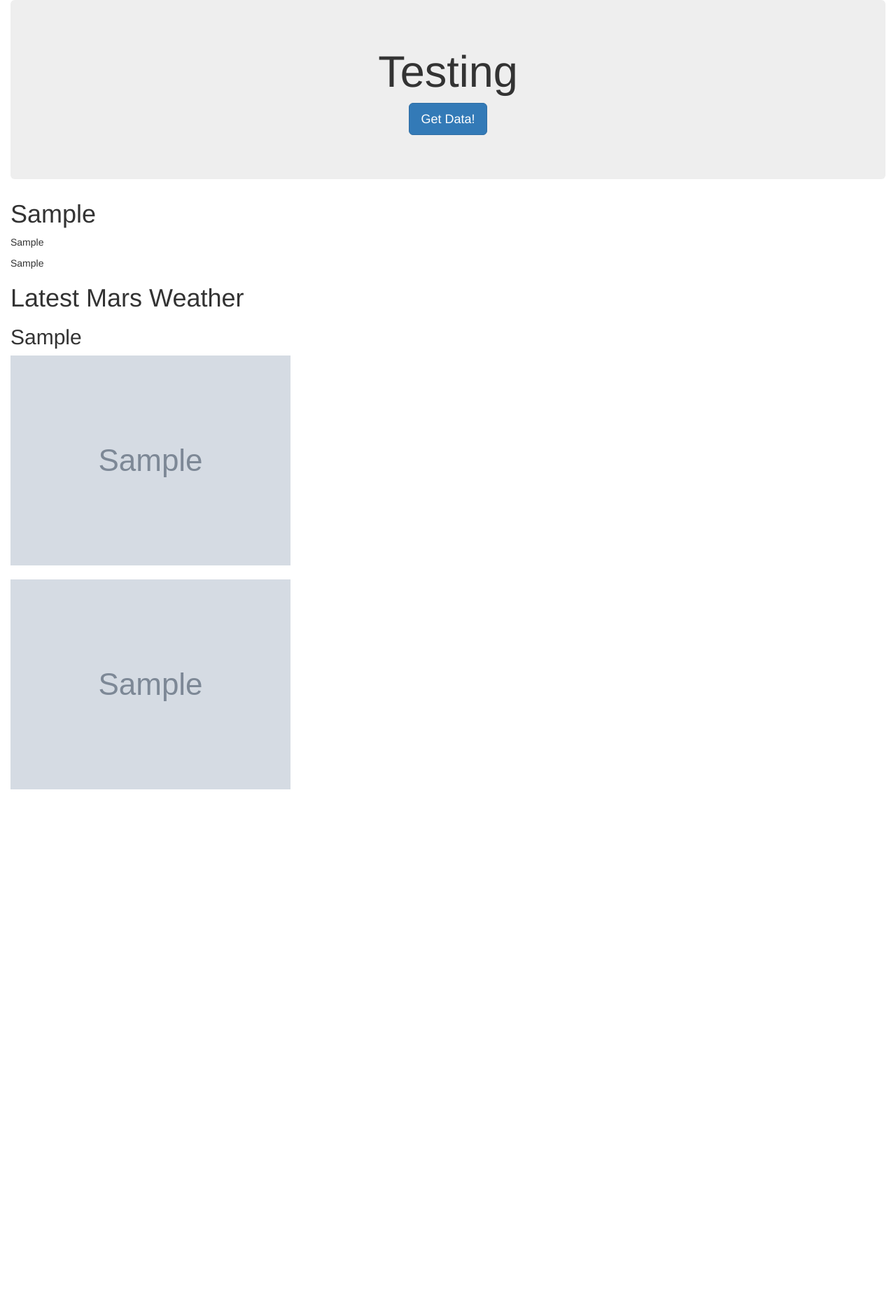
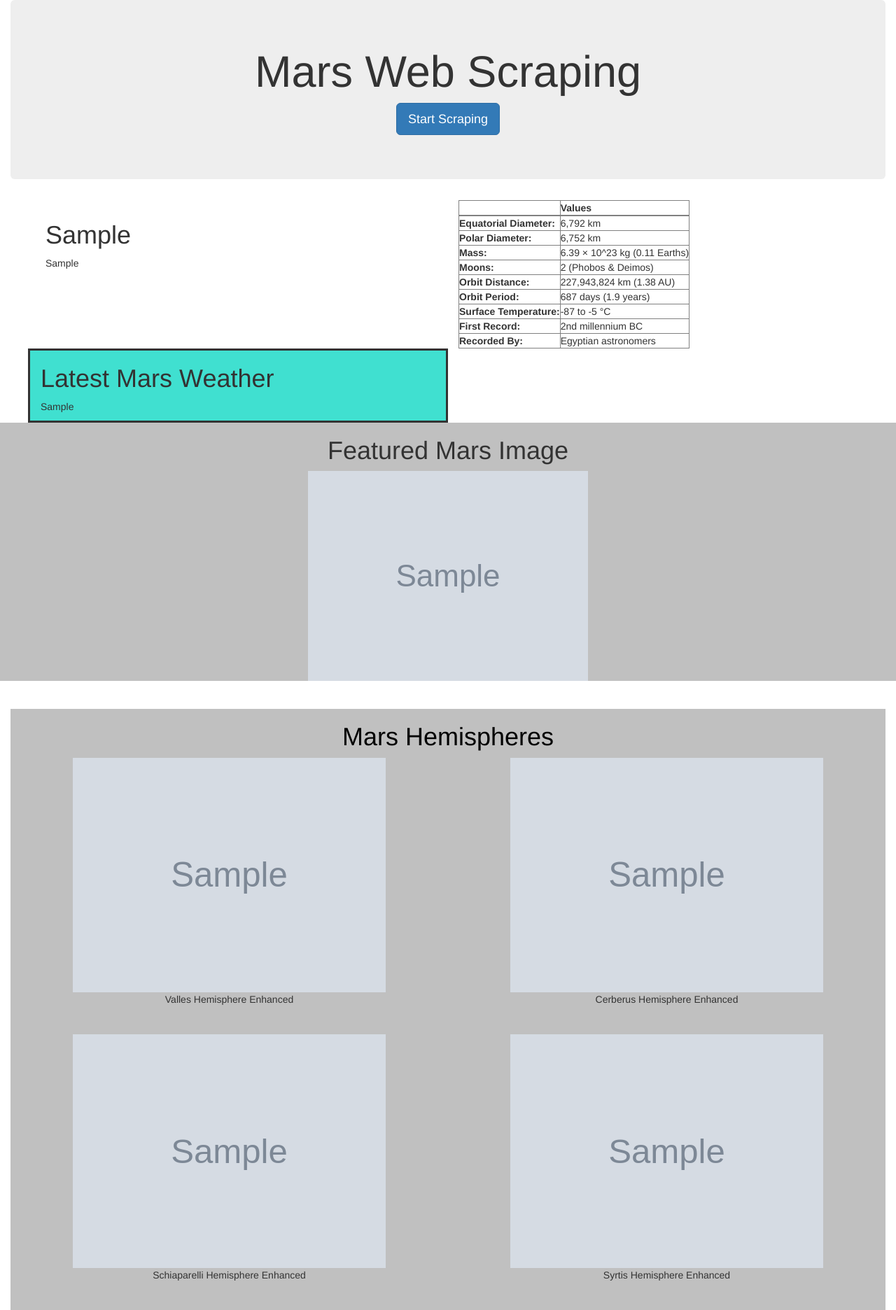
Before and after one commit to valla101/web_scraping_challenge, a Flask app: page / in a window 1280 px wide. Shown: the whole page at 70% size. Before the commit the page ends 1128 px from the top, so only its background shows below. Run offline with Flask 2, Linux system fonts and the light colour scheme; grey boxes marked "Sample" are stand-in pictures; a database or web service that is not in the repository returns one stand-in record (values such as "Sample title"); some libraries are stand-ins or nearby versions.

Commit message:
final changes to homework

```diff
--- a/Missions_To_Mars/templates/index.html
+++ b/Missions_To_Mars/templates/index.html
@@ -12,18 +12,67 @@
 <body>
   <div class="container-fluid">
     <div class="jumbotron text-center">
-      <h1>Testing</h1>
-      <p><a class="btn btn-primary btn-lg" href="/scrape" role="button">Get Data!</a></p>
+      <h1>Mars Web Scraping</h1>
+      <p><a class="btn btn-primary btn-lg" href="/scrape" role="button">Start Scraping</a></p>
     </div>
-    <h1>{{hem.latest_headline}}</h1>
-    <p>{{hem.latest_headline_p}}</p>
-    <table>{{hem.html_table}}</table>
-    <h1>Latest Mars Weather</h1>
-    <h2>{{hem.mars_weather_clean}}</h2>
-    <img src="{{ hem.results_feat_img_link_full }}" alt="Featured Image">
+    <div class="container">
+      <div class="row">
+        <div class="col-md-6" style="padding:10px; align-self: center;">
+          <h1>{{hem.latest_headline}}</h1>
+          <p>{{hem.latest_headline_p}}</p>
+        </div>
+        <!-- <div class = "container" style="width:100%" ></div> -->
+        <div class = "col-md-6" style="width:33%"><table border="1" class="dataframe"> <thead> <tr style="text-align: right;"> <th></th> <th>Values</th> </tr> <tr> <th></th> <th></th> </tr> </thead> <tbody> <tr> <th>Equatorial Diameter:</th> <td>6,792 km</td> </tr> <tr> <th>Polar Diameter:</th> <td>6,752 km</td> </tr> <tr> <th>Mass:</th> <td>6.39 × 10^23 kg (0.11 Earths)</td> </tr> <tr> <th>Moons:</th> <td>2 (Phobos &amp; Deimos)</td> </tr> <tr> <th>Orbit Distance:</th> <td>227,943,824 km (1.38 AU)</td> </tr> <tr> <th>Orbit Period:</th> <td>687 days (1.9 years)</td> </tr> <tr> <th>Surface Temperature:</th> <td>-87 to -5 °C</td> </tr> <tr> <th>First Record:</th> <td>2nd millennium BC</td> </tr> <tr> <th>Recorded By:</th> <td>Egyptian astronomers</td> </tr> </tbody> </table></div>
+        <div class="row">
+          <div class="col-md-6" style="border: solid; background-color:turquoise">
+            <h1>Latest Mars Weather</h1>
+            <p>{{hem.mars_weather_clean}}</p>
+          </div>
+        </div>
+      </div>
+    </div>
+    <div class="row" style="text-align: center; background-color: silver;"><h1>Featured Mars Image</h1><img src="{{ hem.results_feat_img_link_full }}" alt="Featured Image"></div>
     <br>
     <br>
-    <img src="{{ hem.valles_img }}" alt="valles_img">
+
+  <div class = "container" style="background-color: silver; width: 100%;">
+    <h1 style="text-align: center; color:black">Mars Hemispheres</h1>
+    <div class="row" style="text-align: center;">
+      <div class = "col-md-6">
+        <figure class="figure">
+          <img src="{{ hem.valles_img }}" alt="valles_img" style="width: 75%;">
+          <figcaption class='figure-caption'>Valles Hemisphere Enhanced</figcaption>
+        </figure>
+      </div>
+      <!-- <figure class="figure">Column</figure> -->
+      <div class = "col-md-6">
+        <figure class="figure">
+          <img src="{{ hem.cerberus_img }}" alt="cerberus_img" style="width: 75%;">
+          <figcaption class='figure-caption'>Cerberus Hemisphere Enhanced</figcaption>
+        </figure>
+      </div>
+    </div>
+    <br>
+    <br>
+    <div class="row" style="text-align: center;">
+      <div class = "col-md-6">
+        <figure class="figure">
+          <!-- <div class="col-6">Column</div> -->
+            <img src="{{ hem.schiaparelli_img }}" alt="schiaparelli_img" style="width: 75%;">
+            <figcaption class='figure-caption'>Schiaparelli Hemisphere Enhanced</figcaption>
+        </figure>
+      </div>
+        <!-- <div class="col-6">Column</div> -->
+      <div class = "col-md-6">
+        <figure class="figure">
+          <img src="{{ hem.syrtis_img }}" alt="syrtis_img" style="width: 75%;">
+          <figcaption class='figure-caption'>Syrtis Hemisphere Enhanced</figcaption>
+        </figure>
+      </div>
+    </div>
+  <br>
+  <br>
+  </div>
 
 </body>
 
```
Also changed, not shown: Missions_To_Mars/scrape_mars.py (+6 -6 lines).
